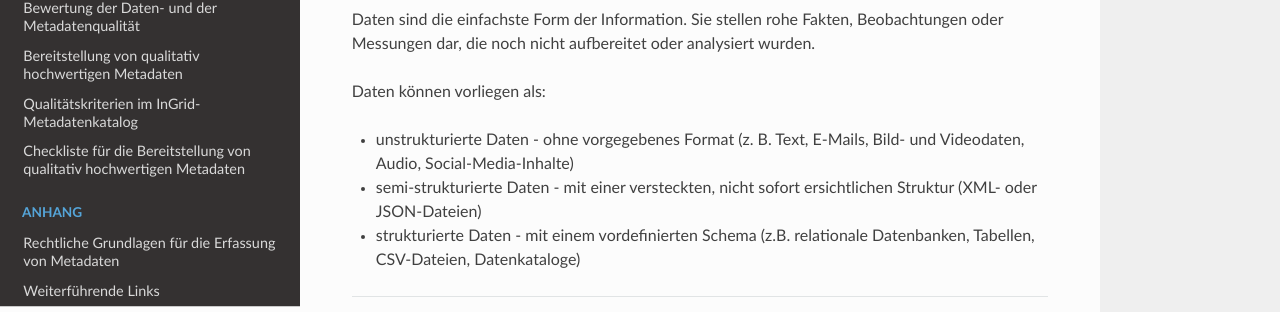
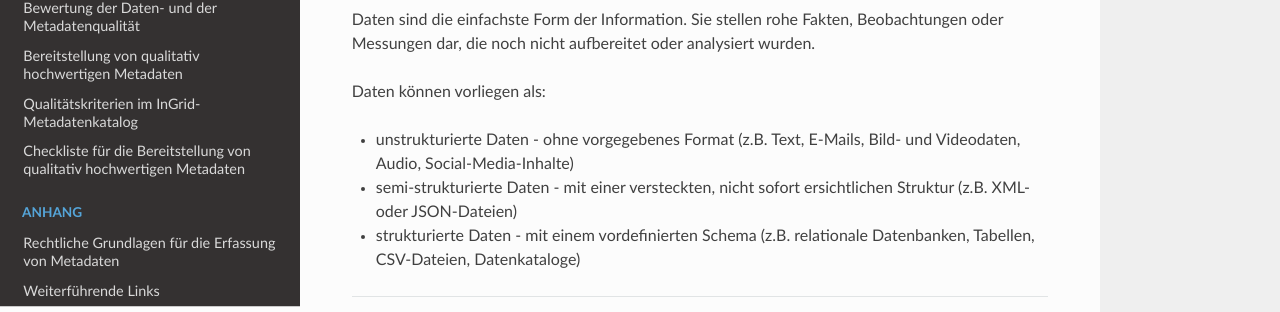
Before and after one commit to tomiwo/ingrid-mdk-st-high-quality-metadata, a Sphinx documentation site: the page built from docs/anhang/wichtige-begriffe.rst, in a window 1280 px wide and 900 px high. Shown: the part 308-620 px from the top of the window. Built offline with Sphinx 7.4.7 and the Read the Docs theme 3.1.0, drawn with Linux system fonts in a browser that asks for light colours.

```diff
--- a/docs/anhang/wichtige-begriffe.rst
+++ b/docs/anhang/wichtige-begriffe.rst
@@ -20,8 +20,8 @@ Daten sind die einfachste Form der Information. Sie stellen rohe Fakten, Beobach
 
 Daten können vorliegen als:
 
-- unstrukturierte Daten - ohne vorgegebenes Format (z. B. Text, E-Mails, Bild- und Videodaten, Audio, Social-Media-Inhalte)
-- semi-strukturierte Daten - mit einer versteckten, nicht sofort ersichtlichen Struktur (XML- oder JSON-Dateien)
+- unstrukturierte Daten - ohne vorgegebenes Format (z.B. Text, E-Mails, Bild- und Videodaten, Audio, Social-Media-Inhalte)
+- semi-strukturierte Daten - mit einer versteckten, nicht sofort ersichtlichen Struktur (z.B. XML- oder JSON-Dateien)
 - strukturierte Daten - mit einem vordefinierten Schema (z.B. relationale Datenbanken, Tabellen, CSV-Dateien, Datenkataloge)
 
 ------------------------------------------------------------------------------------------------
```
